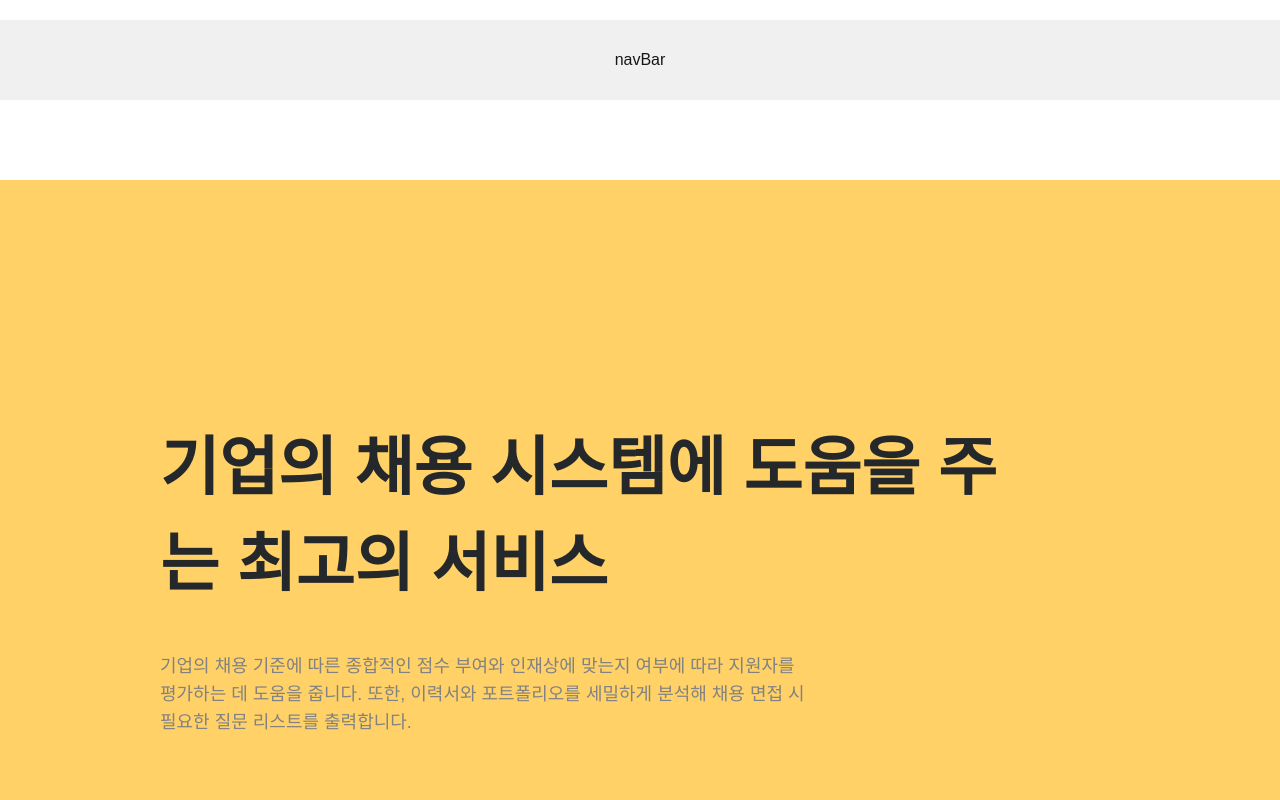
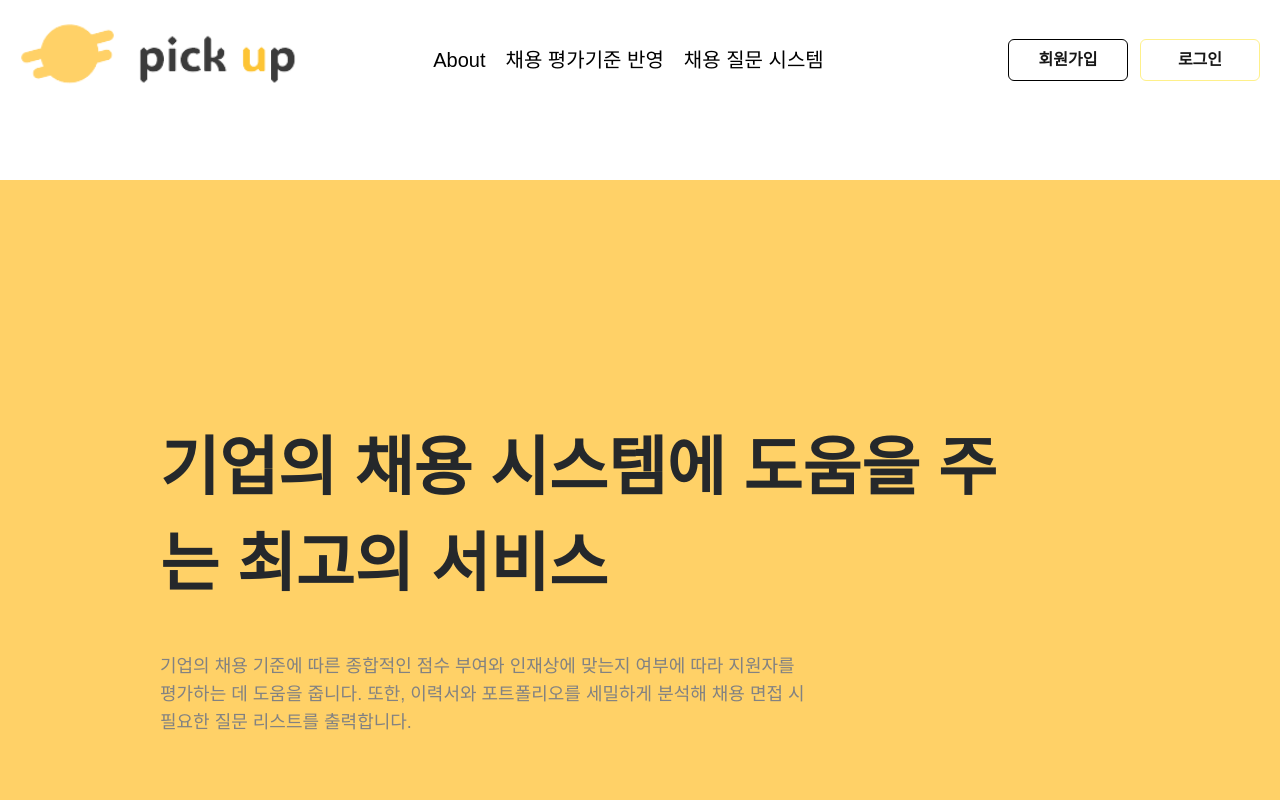
Before and after one commit to Aivle08/big-project-front, a Next.js app: page /tutorial in a window 1280 px wide. Shown: the top 800 px of the page. Built offline with nearby package versions, Linux system fonts and the light colour scheme.

Commit message:
FEAT: add navbar and footer

```diff
--- a/app/tutorial/page.tsx
+++ b/app/tutorial/page.tsx
@@ -1,24 +1,14 @@
 import React from 'react';
 import { BackgroundSection, CenteredHeading, Heading, HeroBackground, HeroTextSection, ImageContainer, LargeParagraph, MainContainer, Paragraph, SectionContainer, TextBox, YellowBox } from './styles/pageStyled';
 import Image from 'next/image';
+import Navbar from '@/components/Navbar';
+import Footer from '@/components/Footer';
 
 export default function Home() {
   return (
     <>
-        {/* navbar 자리 */}
-        <div
-          style={{
-            display: 'flex',
-            justifyContent: 'center',
-            alignItems: 'center',
-            maxWidth: '100%',
-            minHeight: '80px',
-            marginTop: '20px',
-            backgroundColor: '#f0f0f0',
-          }}
-        >
-            navBar
-        </div>
+        {/* navbar */}
+        <Navbar/>
 
         <MainContainer>
             {/* 배경과 텍스트 */}
@@ -125,14 +115,8 @@ export default function Home() {
             </BackgroundSection>
         </MainContainer>
 
-
-        {/* Footer 자리*/}
-        <footer className="flex flex-col justify-center items-center w-full bg-gray-300 py-4">
-            <div className="w-[192px] h-[102px] flex flex-col justify-center items-center gap-[32px]">
-                <div className="w-full h-full border border-gray-500 flex items-center justify-center">
-                </div>
-            </div>
-        </footer>
+        {/* Footer */}
+        <Footer/>
     </>
   );
 }
```
